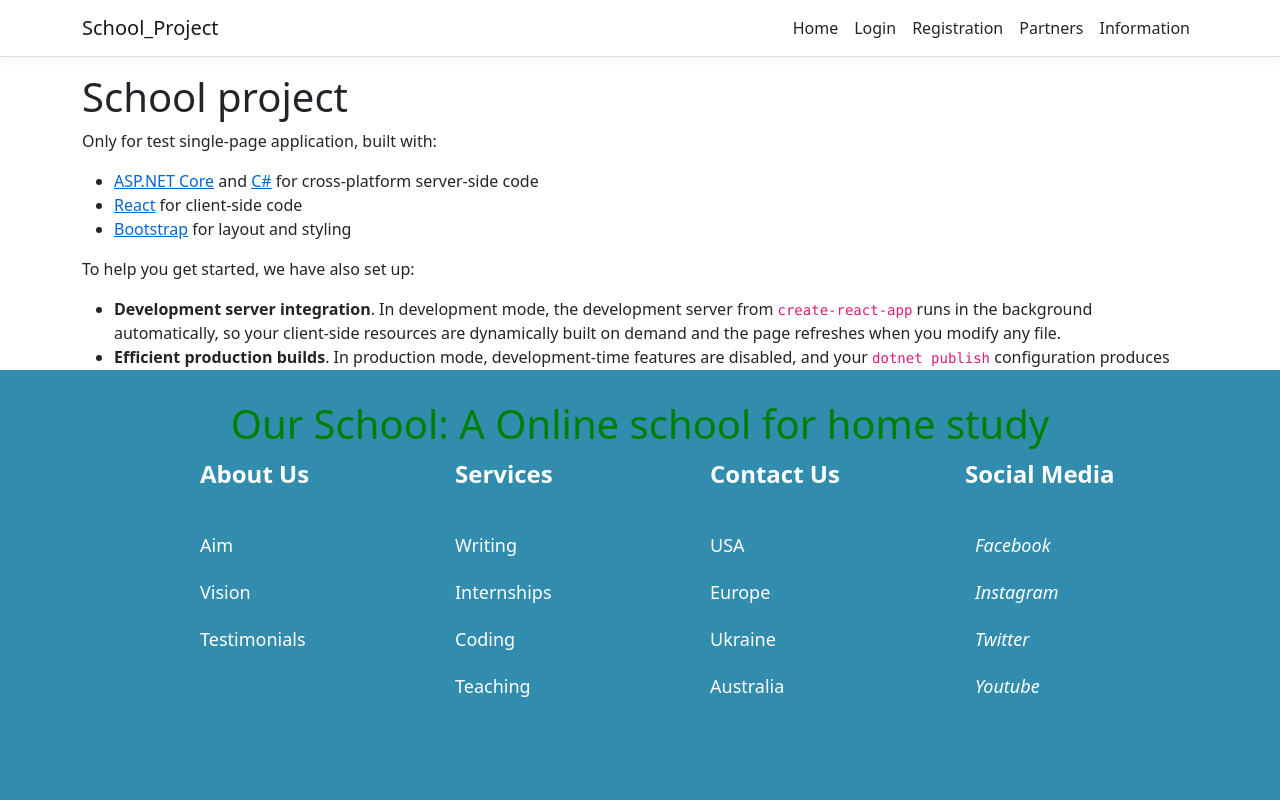
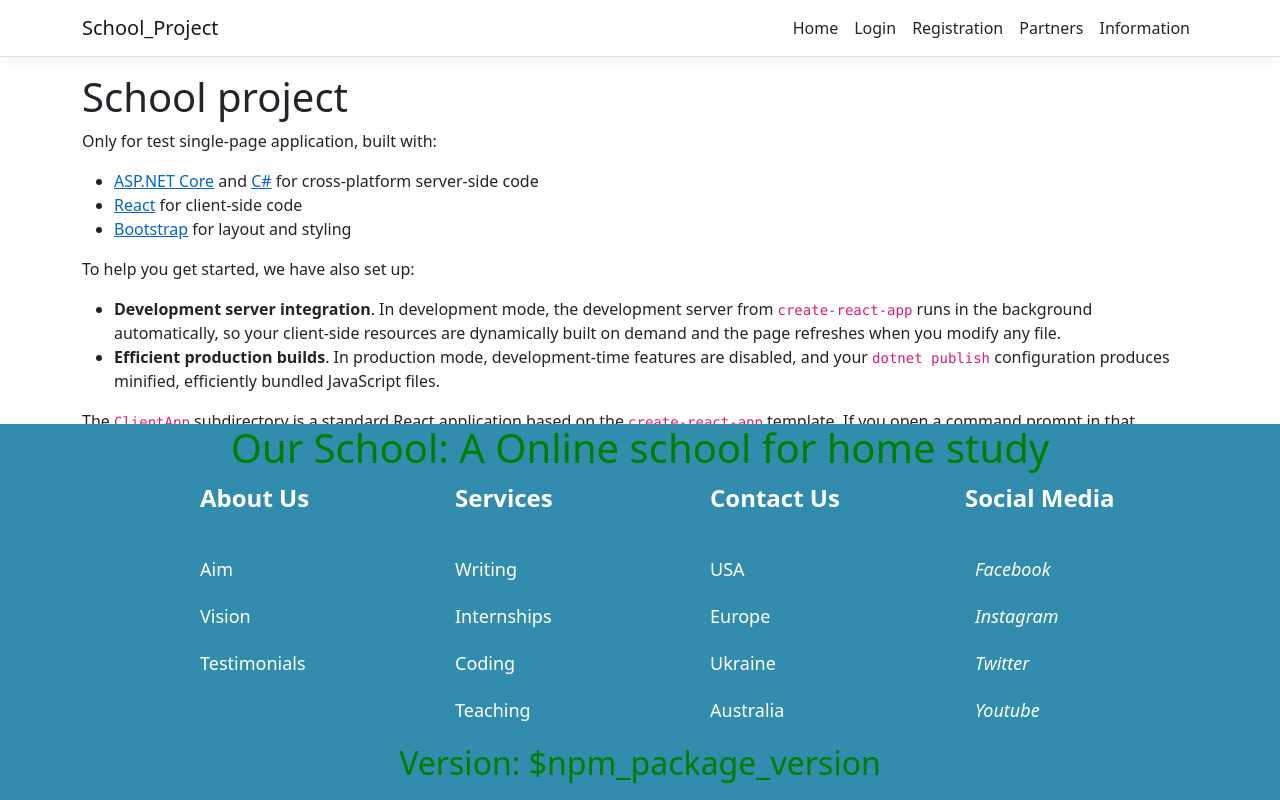
Before and after one commit to ruslan1b/S_Project, a React (Create React App) app in the folder ClientApp/: page / in a window 1280 px wide. Built offline with nearby package versions, Linux system fonts and the light colour scheme.

Commit message:
added version

```diff
--- a/ClientApp/src/components/Footer.js
+++ b/ClientApp/src/components/Footer.js
@@ -76,6 +76,12 @@ export class Footer extends Component {
                         </Column>
                     </Row>
                 </Container>
+                <h2 style={{
+                    color: "green",
+                    textAlign: "center"
+                }}>
+                    Version: {process.env.REACT_APP_VERSION}
+                    </h2>
             </Box>
         );
     }
--- a/ClientApp/src/components/FooterStyle.js
+++ b/ClientApp/src/components/FooterStyle.js
@@ -1,7 +1,7 @@
 import styled from 'styled-components';
 
 export const Box = styled.div`
-  padding: 80px 60px;
+  padding: 50px 30px 10px 30px;
   background: #318cad;
   position: absolute;
   bottom: 0;
```
